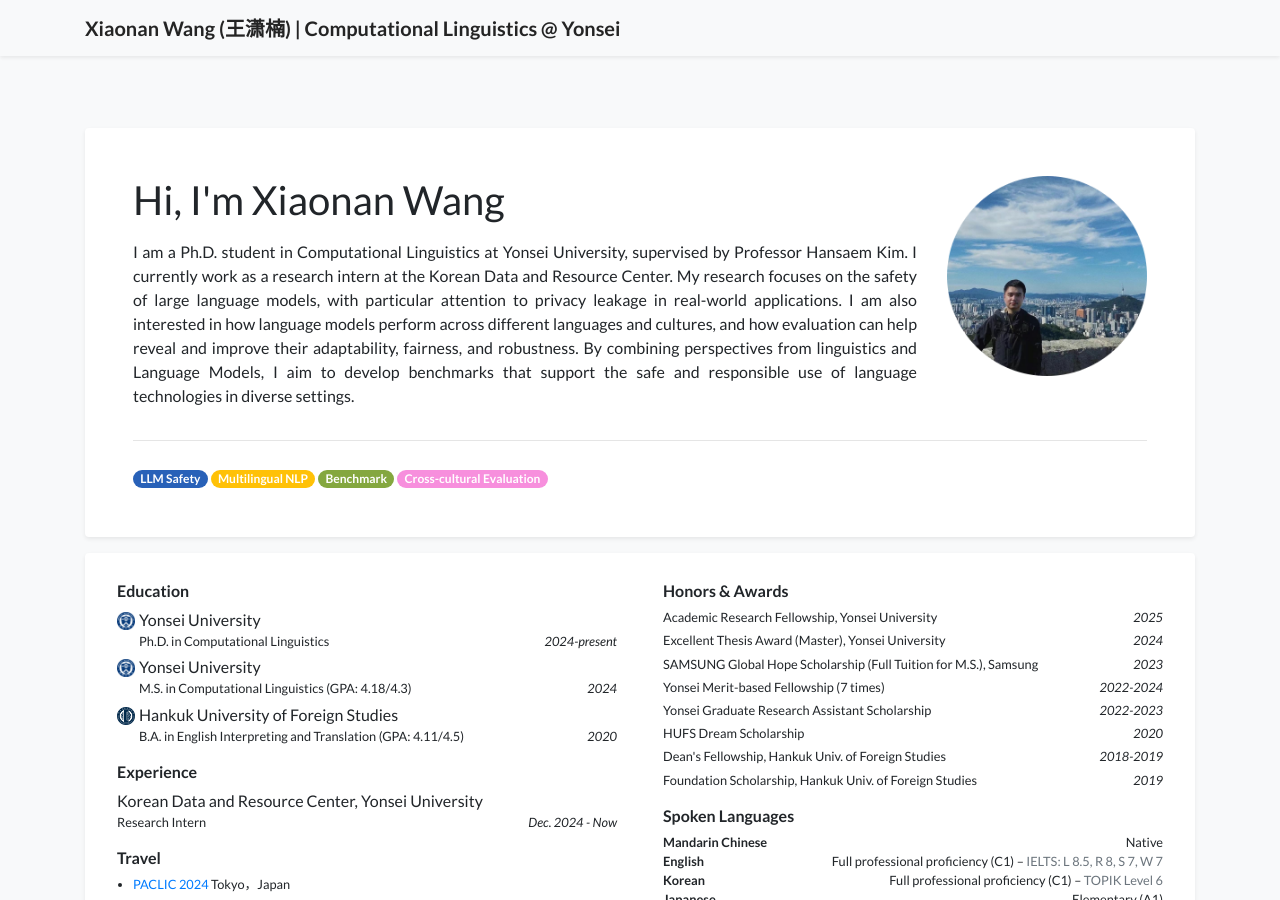
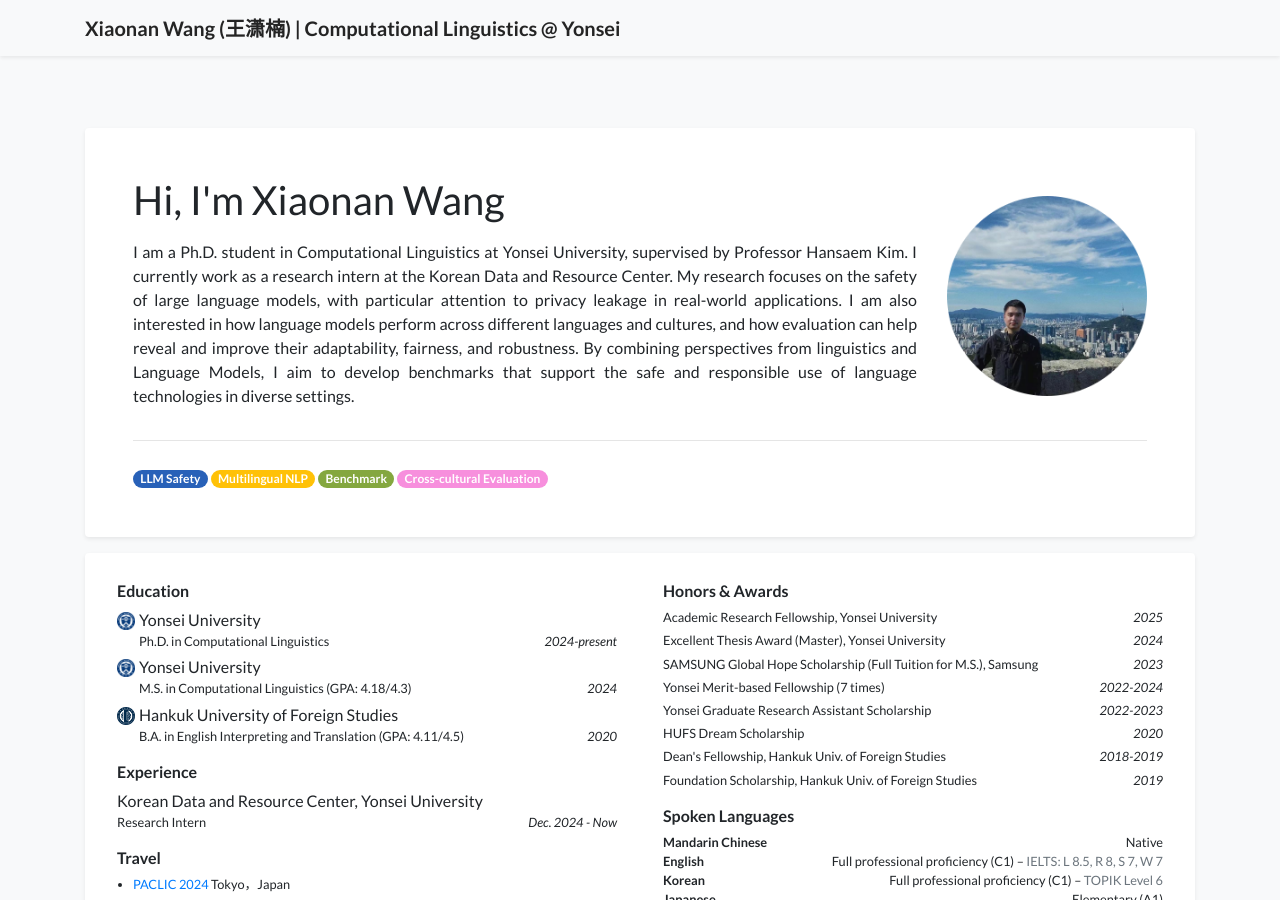
Before and after one commit to wangxiaonan-git/wangxiaonan-git.github.io, a Jekyll site: the page built from index.html, in a window 1280 px wide and 900 px high. Built offline with Jekyll 4.4.1, drawn with Linux system fonts in a browser that asks for light colours; a style sheet for code colours, icons or effects is not loaded.

Commit message:
Update profile_card.html

```diff
--- a/_includes/widgets/profile_card.html
+++ b/_includes/widgets/profile_card.html
@@ -23,7 +23,7 @@
                             <img
                                 src="{{ site.data.profile.portrait_url }}"
                                 class="figure-img img-fluid"
-                                style="height: 200px;"
+                                style="height: 200px; margin-top: 20px;"
                                 data-toggle="tooltip"
                                 data-placement="top"
                                 title="{{ site.data.profile.portrait_caption }}"
```
